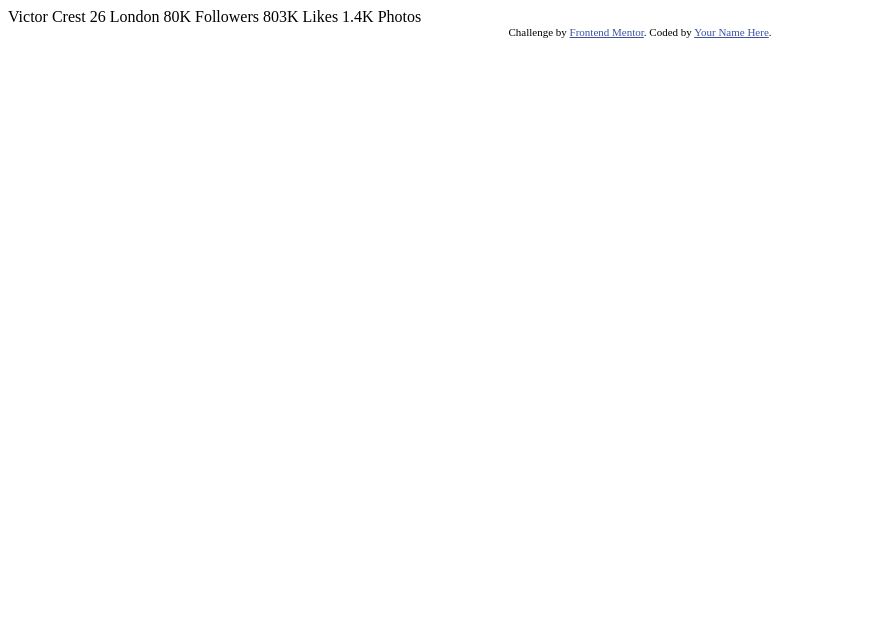
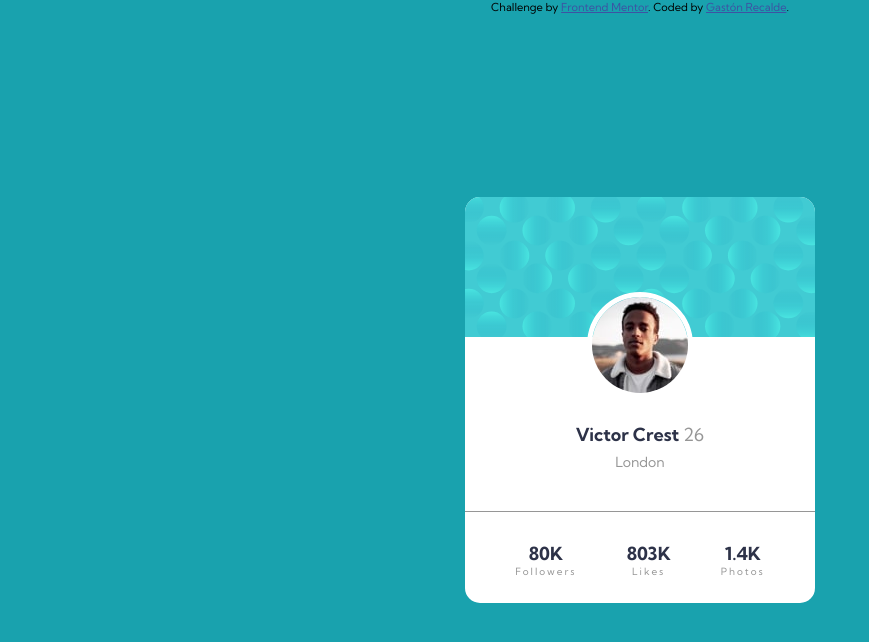
Before and after one commit to Gaston-Recalde/profile-card, a plain HTML site: page index.html in a window 1280 px wide. Shown: the whole page, without its empty margins (0-869 px from the left). Drawn offline with Linux system fonts and the light colour scheme.

Commit message:
Fin del proyecto

```diff
--- a/index.html
+++ b/index.html
@@ -1,35 +1,68 @@
 <!DOCTYPE html>
 <html lang="en">
   <head>
-  <meta charset="UTF-8">
-  <meta name="viewport" content="width=device-width, initial-scale=1.0"> <!-- displays site properly based on user's device -->
+    <meta charset="UTF-8" />
+    <meta name="viewport" content="width=device-width, initial-scale=1.0" />
 
-  <link rel="icon" type="image/png" sizes="32x32" href="./images/favicon-32x32.png">
+    <link
+      rel="icon"
+      type="image/png"
+      sizes="32x32"
+      href="./images/favicon-32x32.png"
+    />
+    <link rel="stylesheet" href="styles.css" />
 
     <title>Frontend Mentor | Profile card component</title>
 
-  <!-- Feel free to remove these styles or customise in your own stylesheet 👍 -->
     <style>
-    .attribution { font-size: 11px; text-align: center; }
-    .attribution a { color: hsl(228, 45%, 44%); }
+      .attribution {
+        font-size: 11px;
+        text-align: center;
+      }
+      .attribution a {
+        color: hsl(228, 45%, 44%);
+      }
     </style>
   </head>
   <body>
-  Victor Crest
-  26
-  London
+    <div class="container">
 
-  80K
-  Followers
+      <div class="fondo">
+        <img src="images\bg-pattern-card.svg" alt="Fondo">
+      </div>
 
-  803K
-  Likes
+      <div class="avatar">
+        <img class="avatar__img" src="images\image-victor.jpg" alt="Imagen Victor">
+      </div>
 
-  1.4K
-  Photos
+      <div class="data">
+        <p class="data__name"><span class="data__span">Victor Crest  </span>26</p>
+        <p class="data__p">London</p>
+      </div>
+
+      <footer class="footer">
+        <div class="footer__div">
+          <h4 class="footer__h4">80K</h4>
+          <p class="footer__p">Followers</p>
+        </div>
+
+        <div class="footer__div">
+          <h4 class="footer__h4">803K</h4>
+          <p class="footer__p">Likes</p>
+        </div>
+
+        <div class="footer__div">
+          <h4 class="footer__h4">1.4K</h4>
+          <p class="footer__p">Photos</p>
+        </div>
+      </footer>
+    </div>
+
     <div class="attribution">
-    Challenge by <a href="https://www.frontendmentor.io?ref=challenge" target="_blank">Frontend Mentor</a>.
-    Coded by <a href="#">Your Name Here</a>.
+      Challenge by
+      <a href="https://www.frontendmentor.io?ref=challenge" target="_blank"
+        >Frontend Mentor</a
+      >. Coded by <a href="#">Gastón Recalde</a>.
     </div>
   </body>
 </html>
--- /dev/null
+++ b/styles.css
@@ -0,0 +1,76 @@
+@import url('https://fonts.googleapis.com/css2?family=Kumbh+Sans:wght@400;700&display=swap');
+
+*{
+    margin: 0;
+    padding: 0;
+    box-sizing: border-box;
+}
+
+body{
+    font-family: 'Kumbh Sans', sans-serif;
+    font-size: 18px;
+    background-color: hsl(185, 75%, 39%);
+}
+
+.container{
+    position: fixed;
+    top: 50%;
+    left: 50%;
+    transform: translate(-50%, -50%);
+    width: 350px;
+    height: max-content;
+    border-radius: 15px;
+    overflow: hidden;
+    background: #fff;
+    text-align: center;
+}
+
+.avatar__img{
+    position: relative;
+    top:-50px;
+    border-radius: 50%;
+    border: 5px solid #fff;
+}
+
+.data{
+    position: relative;
+    top:-30px;
+}
+
+.data__span{
+    color: hsl(229, 23%, 23%);
+    font-weight: 700;
+}
+
+.data__p, .data__name{
+    color: hsl(0, 0%, 59%);
+}
+
+.data__p{
+    font-size: 14px;
+    margin-top: 7px;
+}
+
+.footer{
+    display: flex;
+    justify-content: space-evenly;
+    border-top: 1px solid hsl(0, 0%, 59%);
+    margin-top: 10px;
+    margin-bottom: 25px;
+    padding-top: 30px;
+}
+
+.footer__h4{
+    color: hsl(229, 23%, 23%);
+    font-weight: 700;
+}
+
+.footer__p{
+    color: hsl(0, 0%, 59%);
+    font-size: 10px;
+    letter-spacing: 2px;
+}
+
+.attribution{
+
+}
```
Also changed, not shown: 2 other files. Lines whose indentation alone changed are shown as unchanged.
